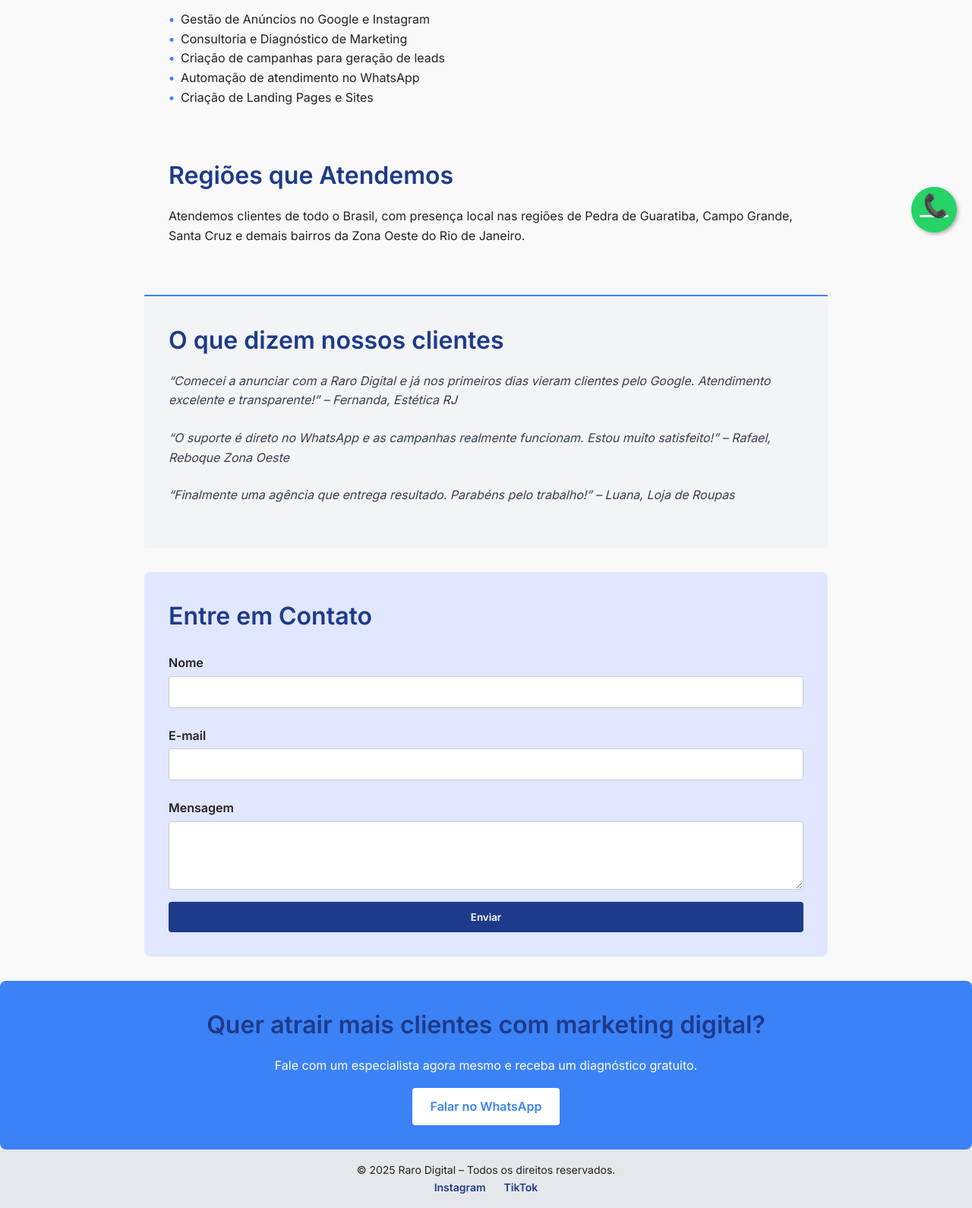
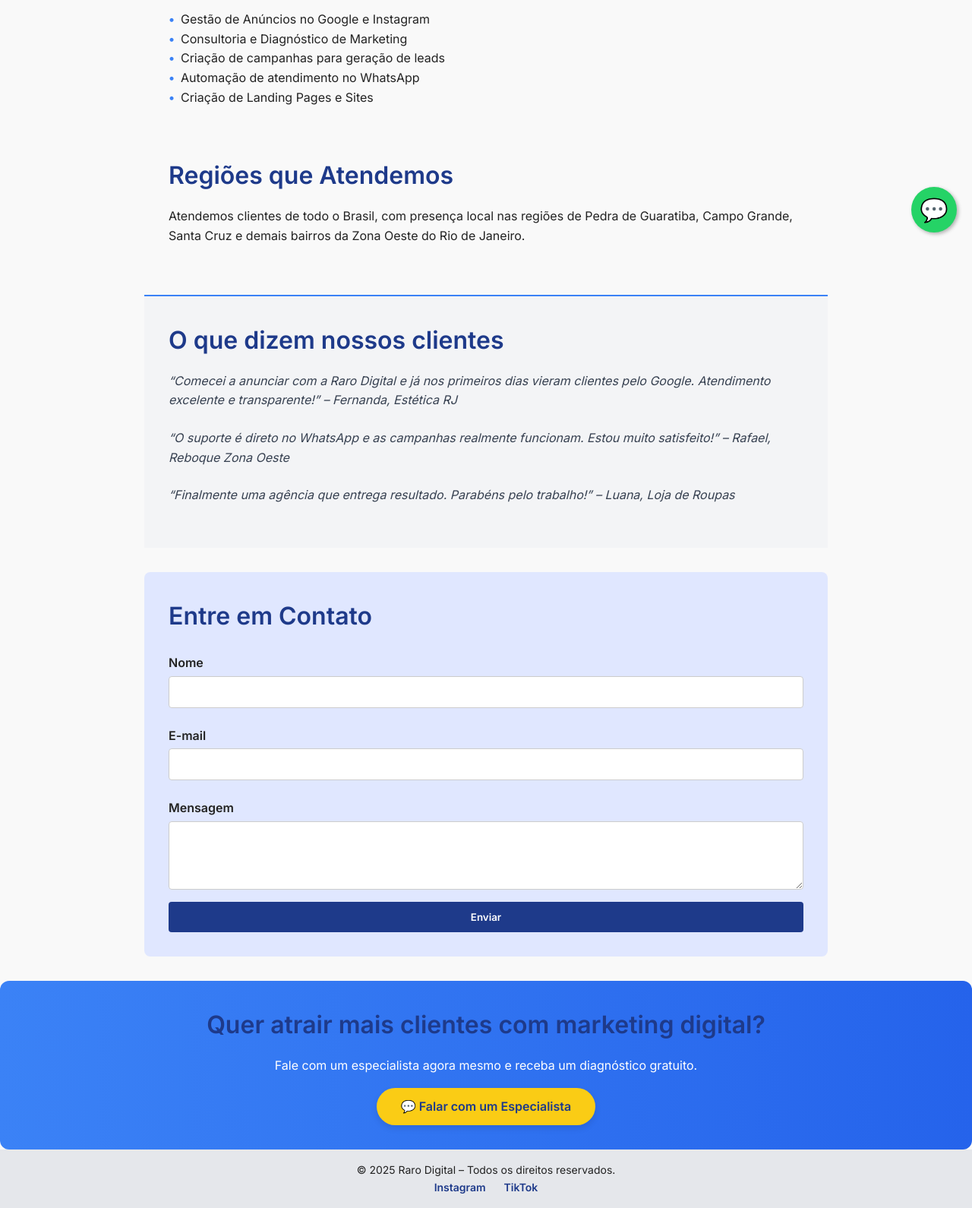
Before and after one commit to rarodigital/rarodigital.github.io, a plain HTML site: page index.html in a window 1280 px wide. Shown: the part 474-2064 px from the top of the page at 76% size. Drawn offline with nearby package versions, Linux system fonts and the light colour scheme.

Commit message:
Update 3index.html

```diff
--- a/index.html
+++ b/index.html
@@ -1,13 +1,15 @@
 <!DOCTYPE html>
 <html lang="pt-br">
 <head>
-  <meta charset="UTF-8">
-  <meta name="viewport" content="width=device-width, initial-scale=1.0">
-  <meta name="description" content="Agência de marketing digital especializada em tráfego pago e anúncios no Google, Instagram e WhatsApp. Atendemos clientes em todo o Brasil com foco em resultados reais.">
-  <meta name="keywords" content="agência de marketing digital, tráfego pago, gestor de tráfego, Pedra de Guaratiba, Google Ads, anúncios no Instagram, marketing para negócios locais">
-  <meta name="author" content="Raro Digital">
+  <meta charset="UTF-8" />
+  <meta name="viewport" content="width=device-width, initial-scale=1.0" />
+  <meta name="description" content="Agência de marketing digital especializada em tráfego pago e anúncios no Google, Instagram e WhatsApp. Atendemos clientes em todo o Brasil com foco em resultados reais." />
+  <meta name="keywords" content="agência de marketing digital, tráfego pago, gestor de tráfego, Pedra de Guaratiba, Google Ads, anúncios no Instagram, marketing para negócios locais" />
+  <meta name="author" content="Raro Digital" />
   <title>Raro Digital | Marketing e Tráfego para Negócios</title>
-  <link rel="stylesheet" href="https://fonts.googleapis.com/css2?family=Inter:wght@400;600&display=swap">
+  <link rel="stylesheet" href="https://fonts.googleapis.com/css2?family=Inter:wght@400;600&display=swap" />
+  <script src="https://unpkg.com/aos@2.3.1/dist/aos.js"></script>
+  <link href="https://unpkg.com/aos@2.3.1/dist/aos.css" rel="stylesheet" />
   <style>
     * {
       margin: 0;
@@ -69,22 +71,27 @@
       margin-left: -1em;
     }
     .cta {
-      background-color: #3b82f6;
+      background: linear-gradient(to right, #3b82f6, #2563eb);
       color: white;
       text-align: center;
       padding: 2rem;
-      border-radius: 8px;
+      border-radius: 12px;
       margin-top: 2rem;
     }
     .cta a {
-      background-color: white;
-      color: #3b82f6;
-      padding: 0.75rem 1.5rem;
-      font-weight: 600;
-      border-radius: 4px;
+      background-color: #facc15;
+      color: #1e3a8a;
+      padding: 0.75rem 2rem;
+      font-weight: 700;
+      border-radius: 50px;
       text-decoration: none;
       display: inline-block;
       margin-top: 1rem;
+      box-shadow: 0 4px 8px rgba(0,0,0,0.1);
+      transition: 0.3s;
+    }
+    .cta a:hover {
+      background-color: #fbbf24;
     }
     .testimonials {
       background-color: #f3f4f6;
@@ -153,14 +160,18 @@
       font-size: 30px;
       box-shadow: 2px 2px 5px rgba(0,0,0,0.3);
       z-index: 100;
+      display: flex;
+      justify-content: center;
+      align-items: center;
+      text-decoration: none;
     }
-    #whatsapp-float i {
-      margin-top: 15px;
+    #whatsapp-float:hover {
+      background-color: #1ebe5d;
     }
   </style>
 </head>
 <body>
-  <header>
+  <header data-aos="fade-down">
     <nav>
       <a href="#">Início</a>
       <a href="#servicos">Serviços</a>
@@ -171,12 +182,12 @@
     <p>Marketing e Tráfego Pago para Negócios em Todo o Brasil</p>
   </header>
 
-  <section>
+  <section data-aos="fade-up">
     <h2>Quem Somos</h2>
     <p>A Raro Digital é uma agência de marketing digital especializada em tráfego pago, Google Ads, Instagram e estratégias para atrair clientes todos os dias. Atendemos empresas, prestadores de serviços e comércios locais de forma online, com foco total em resultados reais.</p>
   </section>
 
-  <section id="servicos">
+  <section id="servicos" data-aos="fade-right">
     <h2>O que Fazemos</h2>
     <ul>
       <li>Gestão de Anúncios no Google e Instagram</li>
@@ -187,26 +198,26 @@
     </ul>
   </section>
 
-  <section>
+  <section data-aos="fade-left">
     <h2>Regiões que Atendemos</h2>
     <p>Atendemos clientes de todo o Brasil, com presença local nas regiões de Pedra de Guaratiba, Campo Grande, Santa Cruz e demais bairros da Zona Oeste do Rio de Janeiro.</p>
   </section>
 
-  <section id="clientes" class="testimonials">
+  <section id="clientes" class="testimonials" data-aos="fade-up">
     <h2>O que dizem nossos clientes</h2>
     <div class="testimonial">“Comecei a anunciar com a Raro Digital e já nos primeiros dias vieram clientes pelo Google. Atendimento excelente e transparente!” – Fernanda, Estética RJ</div>
     <div class="testimonial">“O suporte é direto no WhatsApp e as campanhas realmente funcionam. Estou muito satisfeito!” – Rafael, Reboque Zona Oeste</div>
     <div class="testimonial">“Finalmente uma agência que entrega resultado. Parabéns pelo trabalho!” – Luana, Loja de Roupas</div>
   </section>
 
-  <section id="contato" class="formulario">
+  <section id="contato" class="formulario" data-aos="zoom-in">
     <h2>Entre em Contato</h2>
     <form action="https://formspree.io/f/meqynqzk" method="POST">
       <label for="nome">Nome</label>
-      <input type="text" id="nome" name="nome" required>
+      <input type="text" id="nome" name="nome" required />
 
       <label for="email">E-mail</label>
-      <input type="email" id="email" name="email" required>
+      <input type="email" id="email" name="email" required />
 
       <label for="mensagem">Mensagem</label>
       <textarea id="mensagem" name="mensagem" rows="4" required></textarea>
@@ -215,20 +226,28 @@
     </form>
   </section>
 
-  <div class="cta">
+  <div class="cta" data-aos="fade-up">
     <h2>Quer atrair mais clientes com marketing digital?</h2>
     <p>Fale com um especialista agora mesmo e receba um diagnóstico gratuito.</p>
-    <a href="https://wa.me/5521979143631?text=Ol%C3%A1!%20Vi%20o%20perfil%20da%20Raro%20Digital%20e%20gostaria%20de%20saber%20mais%20sobre%20como%20atrair%20clientes%20com%20tr%C3%A1fego%20pago%20e%20marketing%20digital.%20%F0%9F%9A%80" target="_blank">Falar no WhatsApp</a>
+    <a href="https://wa.me/5521979143631?text=Ol%C3%A1!%20Vi%20o%20perfil%20da%20Raro%20Digital%20e%20gostaria%20de%20saber%20mais%20sobre%20como%20atrair%20clientes%20com%20tr%C3%A1fego%20pago%20e%20marketing%20digital.%20%F0%9F%9A%80" target="_blank">💬 Falar com um Especialista</a>
   </div>
 
   <footer>
-    &copy; 2025 Raro Digital – Todos os direitos reservados.<br>
+    &copy; 2025 Raro Digital – Todos os direitos reservados.<br />
     <a href="https://www.instagram.com/rarodigital_" target="_blank">Instagram</a>
     <a href="https://www.tiktok.com/@rarodigital" target="_blank">TikTok</a>
   </footer>
 
-  <a id="whatsapp-float" href="https://wa.me/5521979143631?text=Ol%C3%A1!%20Vi%20o%20perfil%20da%20Raro%20Digital%20e%20gostaria%20de%20saber%20mais%20sobre%20como%20atrair%20clientes%20com%20tr%C3%A1fego%20pago%20e%20marketing%20digital.%20%F0%9F%9A%80" target="_blank">
-    <i>📞</i>
+  <a
+    id="whatsapp-float"
+    href="https://wa.me/5521979143631?text=Ol%C3%A1!%20Vi%20o%20perfil%20da%20Raro%20Digital%20e%20gostaria%20de%20saber%20mais%20sobre%20como%20atrair%20clientes%20com%20tr%C3%A1fego%20pago%20e%20marketing%20digital.%20%F0%9F%9A%80"
+    target="_blank"
+  >
+    💬
   </a>
+
+  <script>
+    AOS.init();
+  </script>
 </body>
 </html>
```
